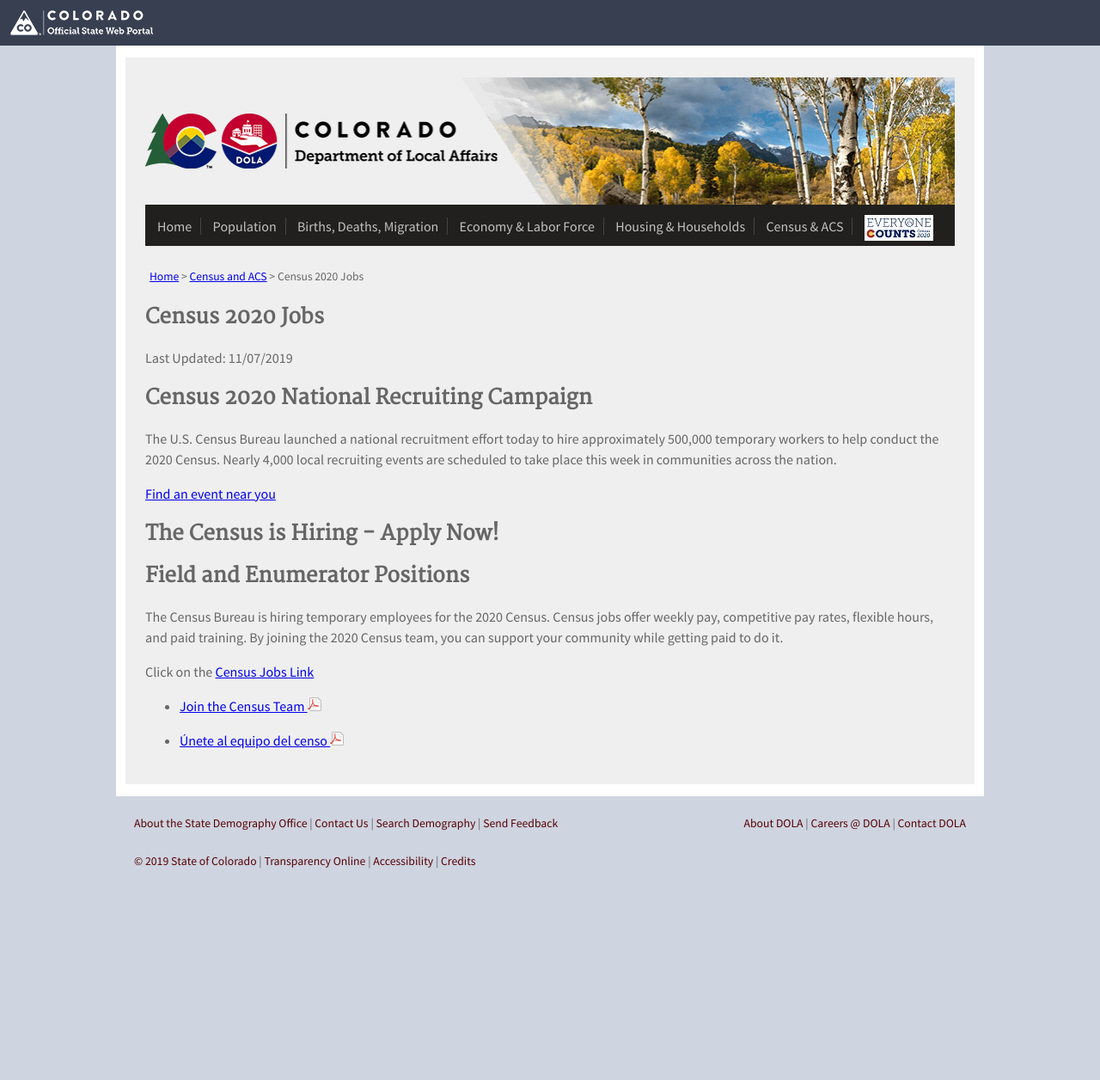
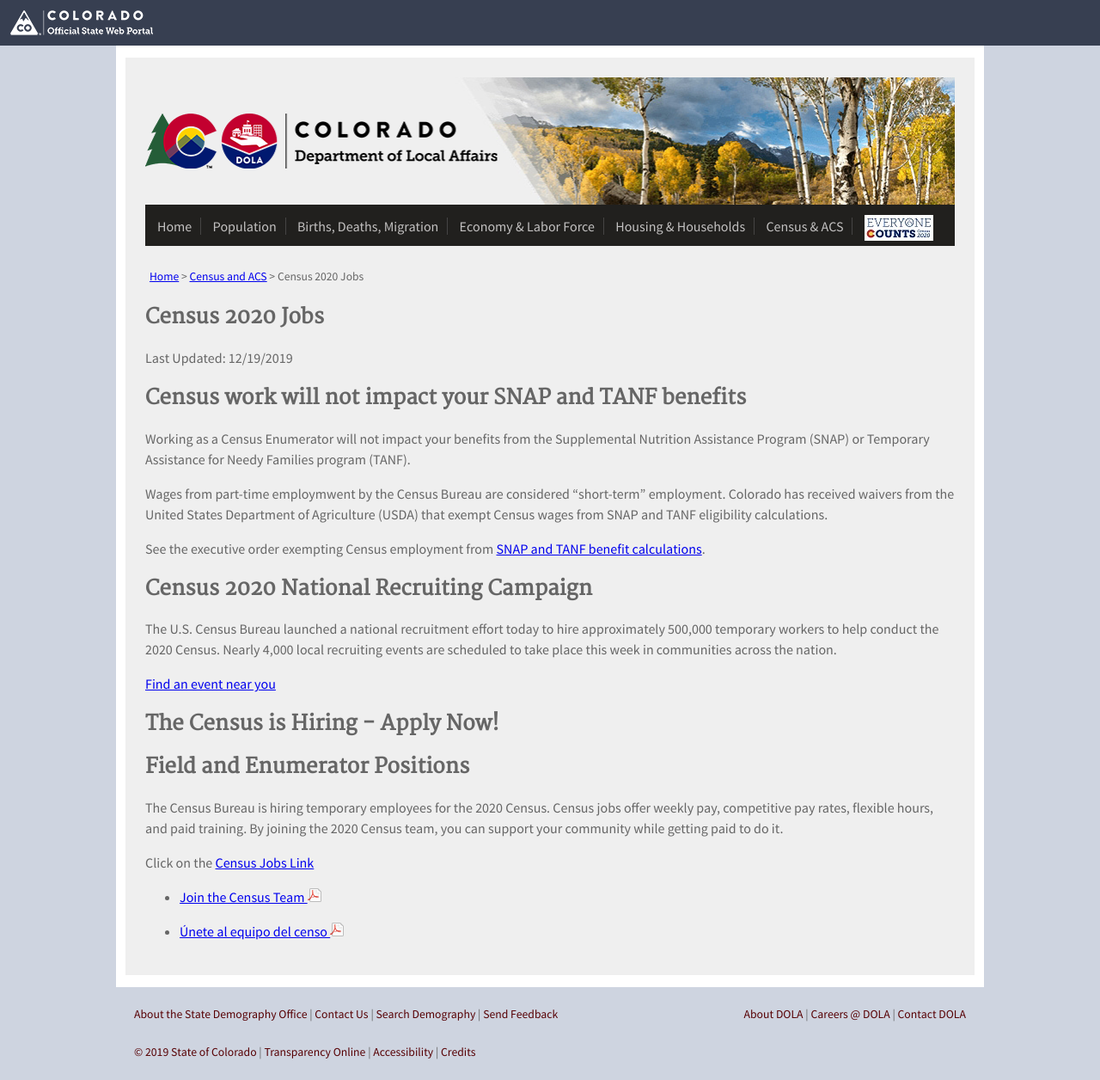
Before and after one commit to TBleess/Website_New, a Jekyll site: the page built from pages/5_CensusACS/2020-census-jobs.md, in a window 1280 px wide. Shown: the whole page at 86% size. Built offline with Jekyll 4.4.1, drawn with Linux system fonts in a browser that asks for light colours; before the commit the page ends 1034 px from its top, so only the background shows below that.

Commit message:
Update 2020-census-jobs.md

```diff
--- a/pages/5_CensusACS/2020-census-jobs.md
+++ b/pages/5_CensusACS/2020-census-jobs.md
@@ -8,7 +8,16 @@
 
 ## Census 2020 Jobs
 
-Last Updated: 11/07/2019
+Last Updated: 12/19/2019
+
+## Census work will not impact your SNAP and TANF benefits
+
+Working as a Census Enumerator will not impact your benefits from the Supplemental Nutrition Assistance Program (SNAP) or Temporary  Assistance for Needy Families program (TANF).
+
+Wages from part-time employmwent by the Census Bureau are considered "short-term" employment.  Colorado has received waivers from the United States Department of Agriculture (USDA) that exempt Census wages from SNAP and TANF eligibility calculations.
+
+See the executive order exempting Census employment from [SNAP and TANF benefit calculations](https://www.whitehouse.gov/wp-content/uploads/2018/09/M-18-26.pdf).
+
 
 ## Census 2020 National Recruiting Campaign
 
```
